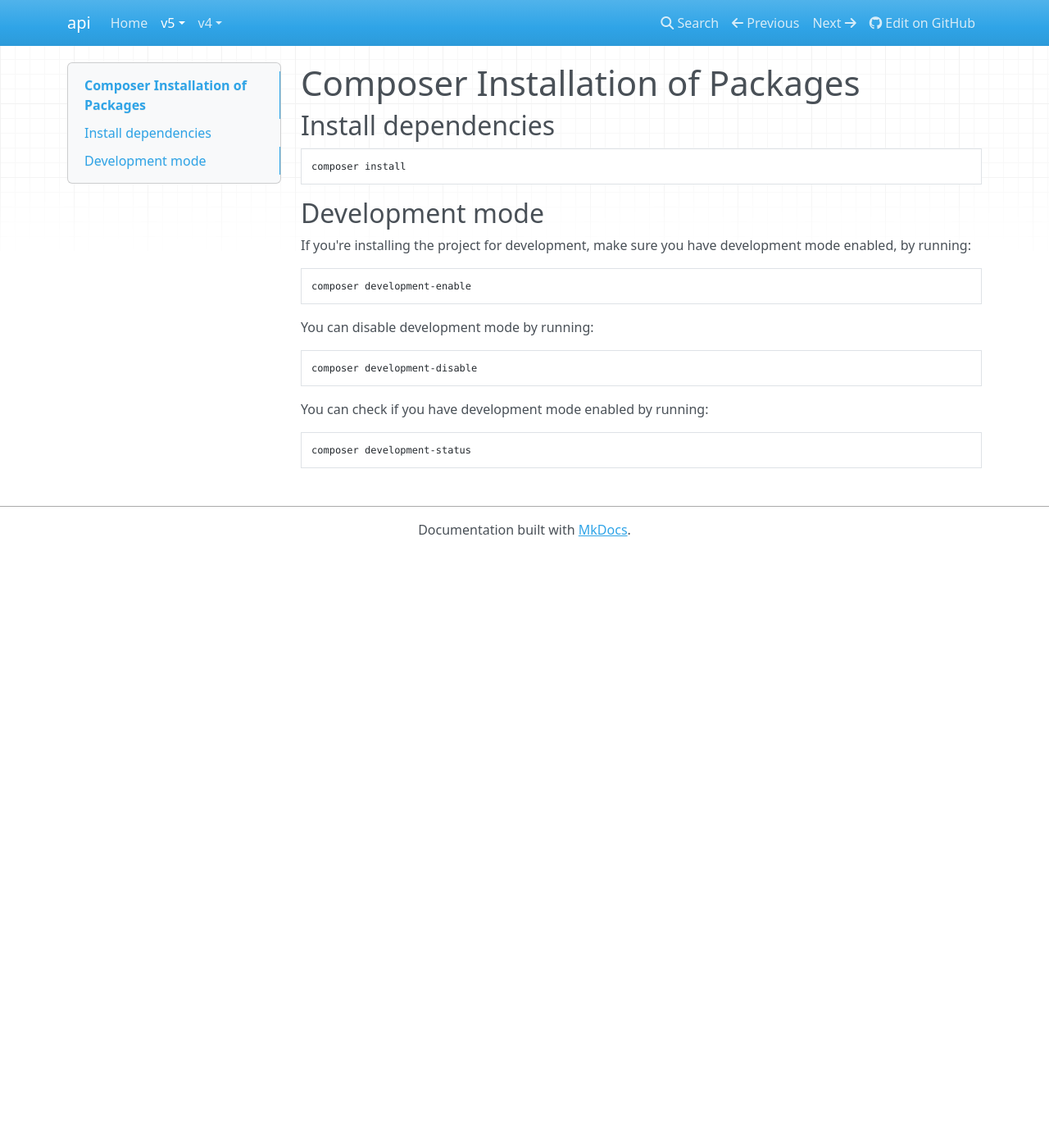
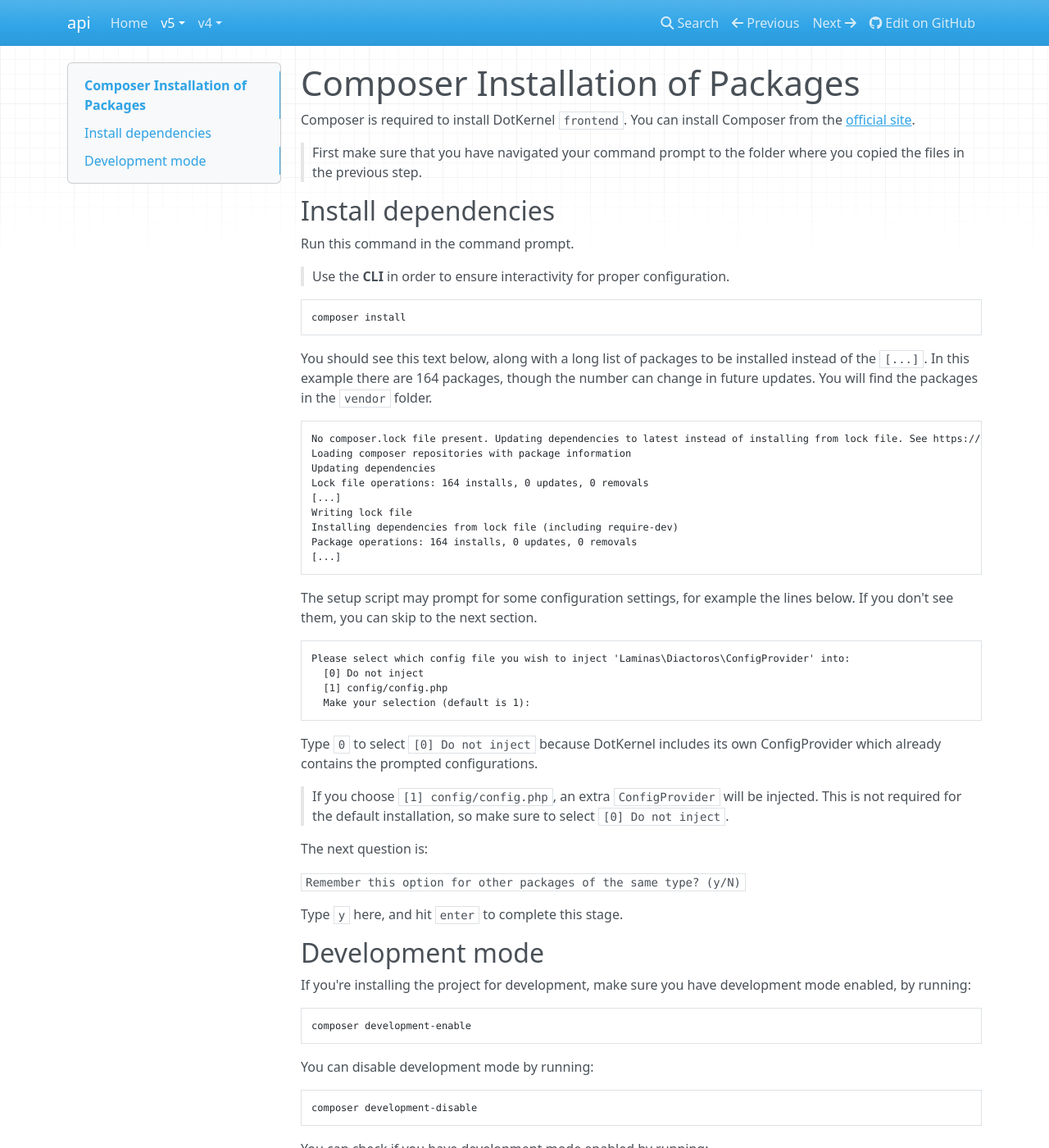
Before and after one commit to dotkernel/api-documentation, an MkDocs documentation site: the page built from docs/book/v5/installation/composer.md, in a window 1280 px wide and 1400 px high. Shown: the whole window at 82% size. Built offline with MkDocs 1.6.1, drawn with Linux system fonts in a browser that asks for light colours; nearby versions of some CDN libraries.

Commit message:
updated composer, reqs page
Signed-off-by: bidi <bidi@apidemia.com>

````diff
--- a/docs/book/v5/installation/composer.md
+++ b/docs/book/v5/installation/composer.md
@@ -1,10 +1,55 @@
 # Composer Installation of Packages
 
+Composer is required to install DotKernel `frontend`. You can install Composer from the [official site](https://getcomposer.org/).
+
+> First make sure that you have navigated your command prompt to the folder where you copied the files in the previous step.
+
 ## Install dependencies
+
+Run this command in the command prompt.
+
+> Use the **CLI** in order to ensure interactivity for proper configuration.
 
 ```shell
 composer install
 ```
+
+You should see this text below, along with a long list of packages to be installed instead of the `[...]`.
+In this example there are 164 packages, though the number can change in future updates.
+You will find the packages in the `vendor` folder.
+
+```shell
+No composer.lock file present. Updating dependencies to latest instead of installing from lock file. See https://getcomposer.org/install for more information.
+Loading composer repositories with package information
+Updating dependencies
+Lock file operations: 164 installs, 0 updates, 0 removals
+[...]
+Writing lock file
+Installing dependencies from lock file (including require-dev)
+Package operations: 164 installs, 0 updates, 0 removals
+[...]
+```
+
+The setup script may prompt for some configuration settings, for example the lines below.
+If you don't see them, you can skip to the next section.
+
+```shell
+Please select which config file you wish to inject 'Laminas\Diactoros\ConfigProvider' into:
+  [0] Do not inject
+  [1] config/config.php
+  Make your selection (default is 1):
+```
+
+Type `0` to select `[0] Do not inject` because DotKernel includes its own ConfigProvider which already contains the prompted configurations.
+
+> If you choose `[1] config/config.php`, an extra `ConfigProvider` will be injected.
+> This is not required for the default installation, so make sure to select `[0] Do not inject`.
+
+The next question is:
+
+`Remember this option for other packages of the same type? (y/N)`
+
+Type `y` here, and hit `enter` to complete this stage.
 
 ## Development mode
 
````
Also changed, not shown: docs/book/v5/introduction/server-requirements.md (+1 -1 lines).
